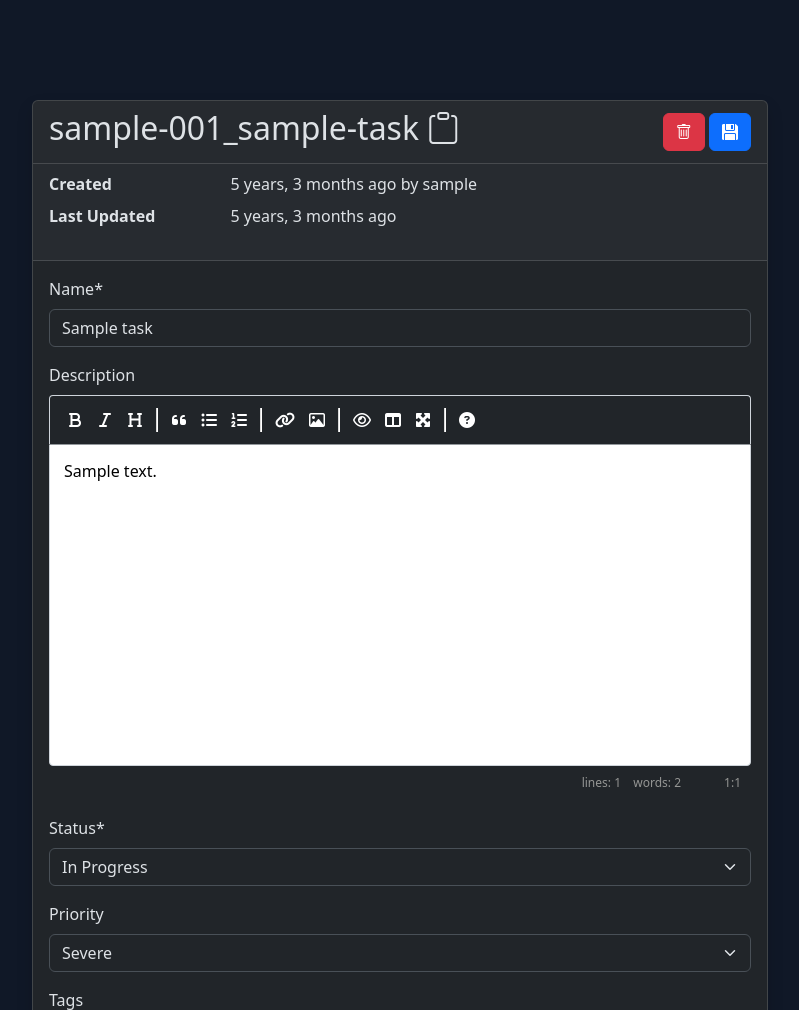
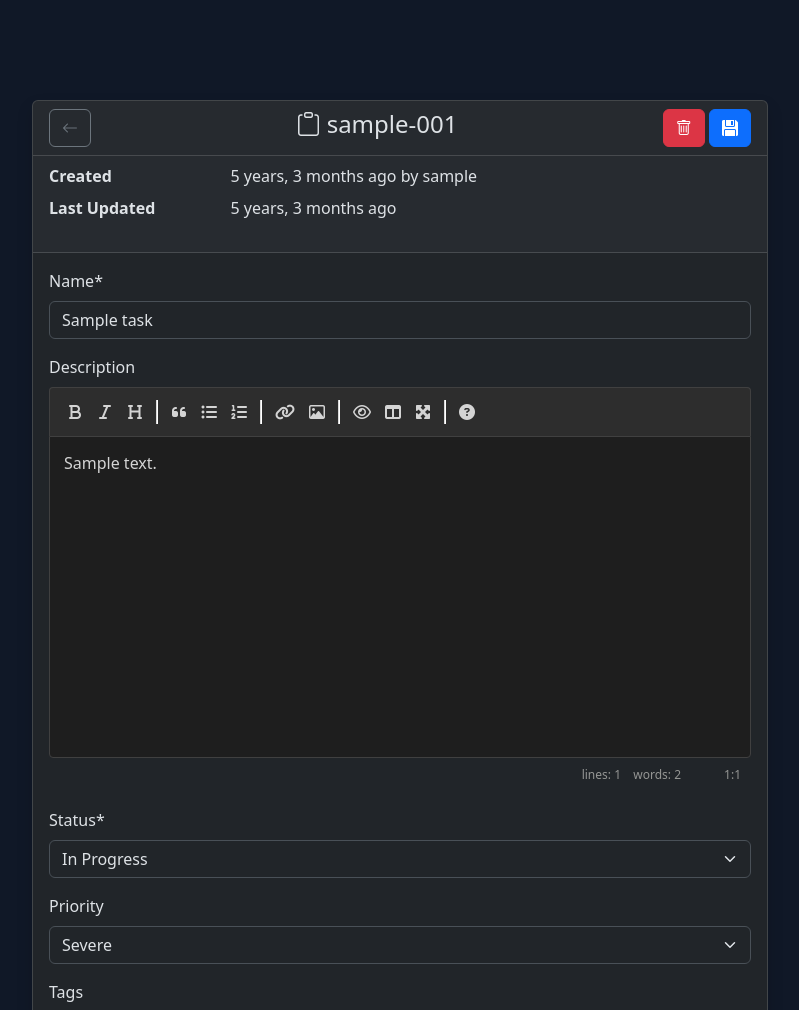
Before and after one commit to fxadecimal/django-nonlinear, a Django app: page /nonlinear/task/00000000-0000-0000-0000-000000000001/ in a window 1280 px wide. Shown: the top 1010 px of the page, without its empty margins (240-1039 px from the left). Run offline with Django 5.2, Linux system fonts and the light colour scheme; a user stored in the database is signed in; tables that the repository leaves empty hold one stand-in row (values such as "Sample post"); some libraries are stand-ins or nearby versions.

Commit message:
template tweaks

```diff
--- a/nonlinear/templates/nonlinear/task_form.html
+++ b/nonlinear/templates/nonlinear/task_form.html
@@ -13,12 +13,16 @@
 <div class="container" style="margin-top: 100px;">
     <div class="row">
         <div class="col-lg-8 mx-auto">
+
             <article class="card mb-5 shadow">
                 <div class="card-header d-flex justify-content-between align-items-center">
-                    <h2 id="task_slug" style="cursor: pointer;" onclick="copyToClipboard('{{task.full_slug}}')">
-                        {{task.full_slug}}
+                    <a href="{% url 'nonlinear_workspace' slug=workspace.slug %}" class="btn btn-outline-secondary">
+                        <i class="bi bi-arrow-left"></i>
+                    </a>
+                    <h4 id="task_slug" style="cursor: pointer;" onclick="copyToClipboard('{{task.full_slug}}')">
                         <i class="bi bi-clipboard"></i>
-                    </h2>
+                        {{task.slug}}
+                    </h4>
                     <div>
                         <a href="{% url 'nonlinear_task_delete' task.pk %}" class="btn btn-danger" title="Delete">
                             <i class="bi bi-trash"></i>
--- a/nonlinear/templates/nonlinear/workspace.html
+++ b/nonlinear/templates/nonlinear/workspace.html
@@ -23,27 +35,23 @@
                         <a class="nav-link" href="{% url 'nonlinear_workspace' workspace.slug %}">
                             Home
                         </a>
-                        <!-- <a class="nav-link" href="{% url 'nonlinear_workspace' workspace.slug %}">Tasks</a>
-                        <a class="nav-link" href="{% url 'nonlinear_workspace' workspace.slug %}">Projects</a> -->
+
+                        {% if user.is_superuser %}
                         <a class="nav-link" href="{% url 'admin:index' %}">Admin</a>
+                        {% endif %}
+
                     </nav>
                 </div>
                 <div>
-                    <div class="mt-2">
-                        <!-- <button class="btn btn-secondary rounded-circle mb-2"
-                            onclick="document.documentElement.setAttribute('data-bs-theme', document.documentElement.getAttribute('data-bs-theme') === 'dark' ? 'light' : 'dark')">
-                            <i class="bi bi-moon-stars-fill"></i>
-                        </button> -->
-                    </div>
-                    <div class="card">
-                        <div class="card-body">
-                            <div class="d-flex align-items-center gap-3">
-                                <div>
-                                    <h6 class="mb-0">{{ user|truncatechars:20 }}</h6>
-                                </div>
+                    <div class="border-0 p-1">
+
+                        <div class="d-flex align-items-center gap-2">
+                            <i class="bi bi-person-circle fs-4"></i>
+                            <div>
+                                <small class="text-muted">{{ user | truncatechars:10}}</small>
                             </div>
+                        </div>
 
-                        </div>
                     </div>
                 </div>
 
@@ -237,6 +222,32 @@
         align-items: center;
         height: 90vh;
     }
+
+
+    /* EasyMDE dark theme */
+    [data-bs-theme="dark"] .EasyMDEContainer .CodeMirror {
+        background-color: #1e1e1e;
+        color: #d4d4d4;
+        border-color: #404040;
+    }
+
+    [data-bs-theme="dark"] .editor-toolbar {
+        background-color: #2d2d2d;
+        border-color: #404040;
+    }
+
+    [data-bs-theme="dark"] .editor-toolbar button {
+        color: #d4d4d4;
+    }
+
+    [data-bs-theme="dark"] .editor-toolbar button:hover {
+        background-color: #404040;
+    }
+
+    [data-bs-theme="dark"] .editor-preview {
+        background-color: #1e1e1e;
+        color: #d4d4d4;
+    }
 </style>
 
 {% endblock main %}
--- a/nonlinear/urls.py
+++ b/nonlinear/urls.py
@@ -3,7 +3,7 @@
 from django.views.generic import TemplateView
 from nonlinear.views import (
     WorkspaceView,
-    TaskView,
+    TaskUpdateView,
     TaskCreateView,
     WorkspaceListView,
     TaskDeleteView,
@@ -14,10 +14,9 @@
     path("<slug:slug>/", WorkspaceView.as_view(), name="nonlinear_workspace"),
     path(
         "task/<slug:pk>/",
-        TaskView.as_view(),
+        TaskUpdateView.as_view(),
         name="nonlinear_task_detail",
     ),
     path("<slug:slug>/create", TaskCreateView.as_view(), name="nonlinear_task_create"),
     path("<slug:pk>/delete", TaskDeleteView.as_view(), name="nonlinear_task_delete"),
-    path("<slug:slug>/tasks", TaskView.as_view(), name="nonlinear_task_list"),
 ]
--- a/nonlinear/views.py
+++ b/nonlinear/views.py
@@ -150,7 +150,7 @@
     model = Task
     # form_class = TaskForm
     template_name = "nonlinear/task_form.html"
-    fields = ["name"]
+    fields = ["name", "status"]
 
     def get_success_url(self):
         # return reverse("nonlinear_workspace", kwargs={"slug": self.kwargs["slug"]})
@@ -173,7 +173,7 @@
         return [self.template_name]
 
 
-class TaskView(LoginRequiredMixin, UpdateView):
+class TaskUpdateView(LoginRequiredMixin, UpdateView):
     model = Task
     template_name = "nonlinear/task_form.html"
     context_object_name = "task"
```
Also changed, not shown: other parts of nonlinear/templates/nonlinear/workspace.html (+23 -34 lines).
